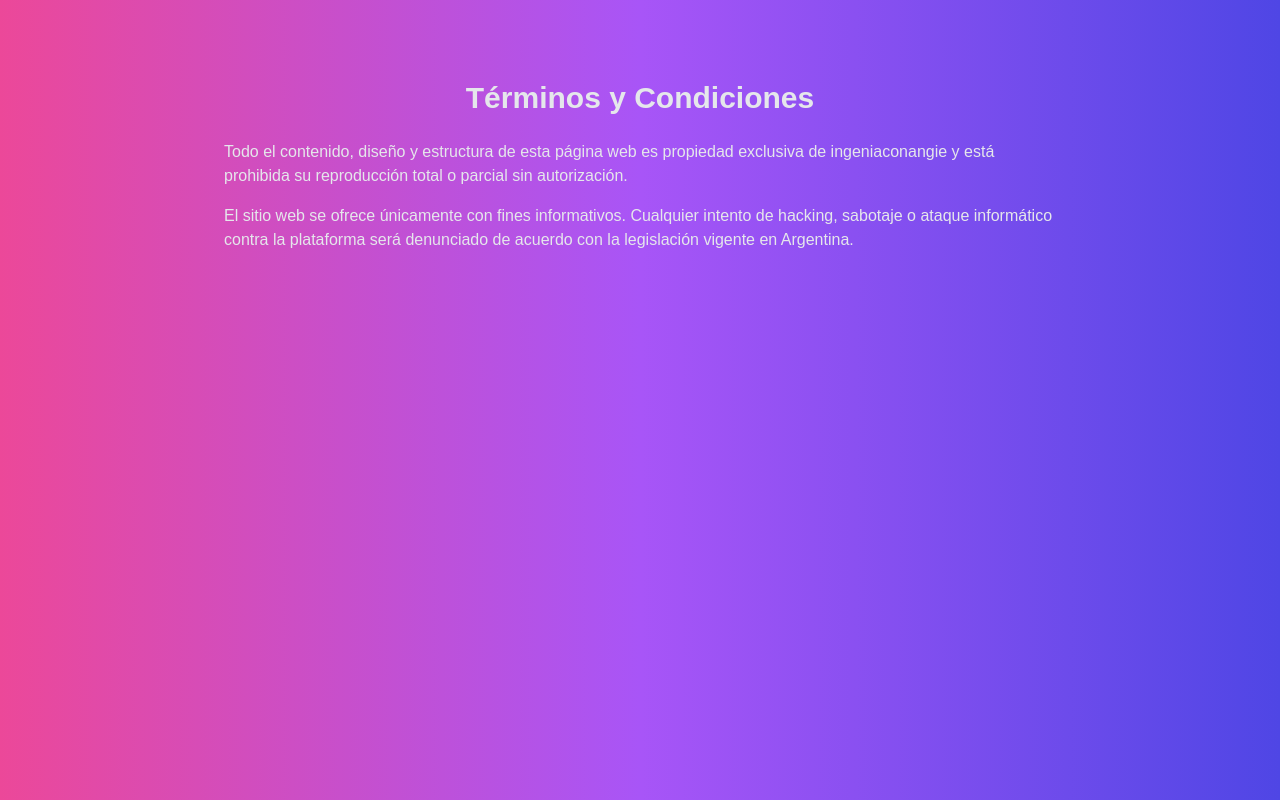
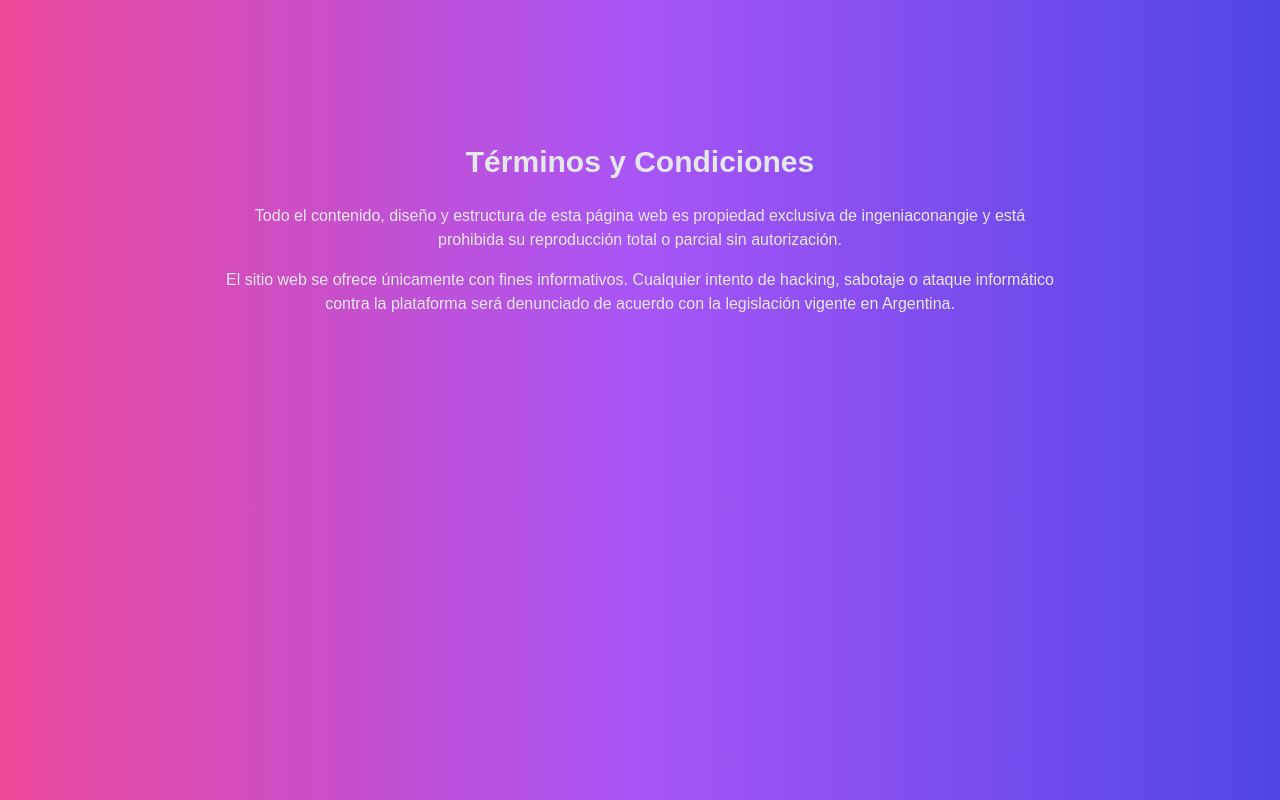
Before and after one commit to GiaWong/ingeniaconangie, a Next.js app: page /terminos in a window 1280 px wide. Shown: the top 800 px of the page. Built offline with nearby package versions, Linux system fonts and the light colour scheme.

Commit message:
style: centro el texto

```diff
--- a/src/pages/terminos.js
+++ b/src/pages/terminos.js
@@ -3,14 +3,25 @@ import Layout from "../components/Layout";
 export default function Terminos() {
   return (
     <Layout>
-      <div className="min-h-screen bg-transparent text-gray-200">
-        <div className="max-w-4xl mx-auto p-8">
-          <h1 className="text-3xl font-bold text-center mb-6">Términos y Condiciones</h1>
-          <p>
+      <div className="min-h-screen bg-transparent text-gray-200 flex items-start justify-center mt-16">
+        <div className="max-w-4xl p-8 text-center">
+          <h1
+            className="text-3xl font-bold mb-6 animate-fade-in"
+            style={{ animationDelay: '0s' }}
+          >
+            Términos y Condiciones
+          </h1>
+          <p
+            className="animate-fade-in"
+            style={{ animationDelay: '0.3s' }}
+          >
             Todo el contenido, diseño y estructura de esta página web es propiedad exclusiva de
             ingeniaconangie y está prohibida su reproducción total o parcial sin autorización.
           </p>
-          <p className="mt-4">
+          <p
+            className="mt-4 animate-fade-in"
+            style={{ animationDelay: '0.6s' }}
+          >
             El sitio web se ofrece únicamente con fines informativos. Cualquier intento de hacking,
             sabotaje o ataque informático contra la plataforma será denunciado de acuerdo con
             la legislación vigente en Argentina.
```
